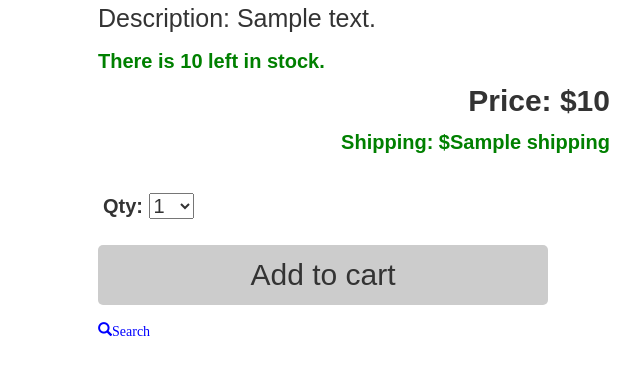
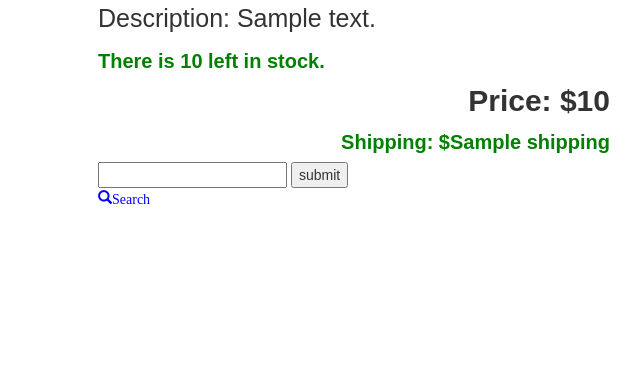
Before and after one commit to kandersk/sample_shop, a Flask app: template templates/description.html in a window 1280 px wide. Shown: the part 94-469 px from the top of the page, without its empty margins (640-1280 px from the left). Run offline with Flask 2, Linux system fonts and the light colour scheme; the template is opened without the code that fills it: most values are stand-ins (such as "Sample title", 1, 10 or a date in 2020); some libraries are stand-ins or nearby versions.

Commit message:
trying to connect desc and cart

```diff
--- a/main.py
+++ b/main.py
@@ -34,9 +34,9 @@ def search():
   # formats on template
     return render_template("search.html",t = t, results = results)
 
-@app.route('/<id>')
-def description(id):
-  dic = get_item_info(id)
+@app.route('/description', methods = ['GET','POST'])
+def description():
+  dic = get_item_info(3245337)
   url = dic['url']
   name = dic['title']
   desc = dic['desc']
@@ -44,15 +44,23 @@ def description(id):
   price = dic['price']
   shipping = dic['shp']
 
-  return render_template("description.html", url = url, name = name, desc = desc,qty = qty, price = price, shipping = shipping)
+  if request.method == 'POST':
+    qtyC = request.form['qty']
+    return render_template("cart.html",qtyC = qtyC)
+  else:
+    return render_template("description.html", url = url, name = name, desc = desc,qty = qty, price = price, shipping = shipping)
 
-@app.route('/cart')
+@app.route('/cart', methods = ['GET','POST'])
 def cart():
-  url = "https://images1.mcmaster.com/mvB/contents/gfx/large/91247a628p1-b01-digitall.png?ver=1546858187"
-  name = "hex"
-  qty = 10
-  subtotal = 100
-  return render_template("cart.html", url = url, name = name,qty = qty, subtotal = subtotal)
+  dic = get_item_info(3245337)
+  url = dic['url']
+  name = dic['title']
+  price = dic['price']
+  shipping = dic['shp']
+  if request.method == 'POST':
+    qtyC = request.form['qty']
+    subtotal = price + shipping
+    return render_template("cart.html",qtyC = qtyC, url = url, name = name, subtotal = subtotal)
 
 
 def get_db(DATABASE):
--- a/templates/cart.html
+++ b/templates/cart.html
@@ -22,7 +22,7 @@
 
 <!-- DISPLAY PRICE OF PRODUCT -->
  	<div class = "price">
-		<label>Subtotal: ${{ subtotal }}</label>
+		<label>Subtotal({{ qtyC }}): $ {{ subtotal }}</label>
         <p>Shipping included</p>
  	</div>
 
@@ -30,7 +30,9 @@
 <!--ADD TO CART -->
  	<!-- <div class = "add-cart"> -->
 	  <input type="submit" name="Submit" class = "add-cart" value="Proceed to checkout">
-      <button class = "add-cart" onclick="searchPage()">Keep searching</button>
+	<div class="search-button">
+		<i class="glyphicon glyphicon-search" onclick="searchPage()">Search</i>
+	</div>
 
 <script>
 function searchPage() {
--- a/templates/description.html
+++ b/templates/description.html
@@ -31,7 +31,7 @@
 
 <!-- DISPLAY PRICE OF PRODUCT -->
  	<div class = "price">
-		<label>Price: ${{ price }}</label>
+		<label name="price">Price: ${{ price }}</label>
  	</div>
 <!--DISPLAY SHIPPING FEE -->
  	<div class = "shipping-fee">
@@ -39,19 +39,13 @@
  	</div>
 
 <!-- ALLOW CUSTOMER TO SELECT AMOUNT OF ITEM THEY WANT -->
-    <div class = "customer-quantity">
-		<form method="post">
-      		<label>Qty:</label>
-      		<select name="qty">
-        		{% for n in range(1, qty+1) %}
-					<option value="{{ n }}">{{ n }}</option>
-        		{% endfor %}
-     		 </select>
-    	</form>
- 	</div>
+
 
 <!--ADD TO CART -->
-	  <button class = "add-cart" onclick="cartPage()">Add to cart</button>
+	<form action = "/cart" method = "POST">
+		<input name = "qty" type = "text" class="text">
+		<input type = "submit" value = "submit" />
+	</form>
 	<div class="search-button">
 		<i class="glyphicon glyphicon-search" onclick="searchPage()">Search</i>
 	</div>
@@ -62,9 +56,6 @@
 	function searchPage() {
  	   location.replace("{{ url_for('search') }}")
 	}
-	function cartPage() {
-		location.replace("{{ url_for('cart') }}")
-	}
 </script>
 
 </body>
```
